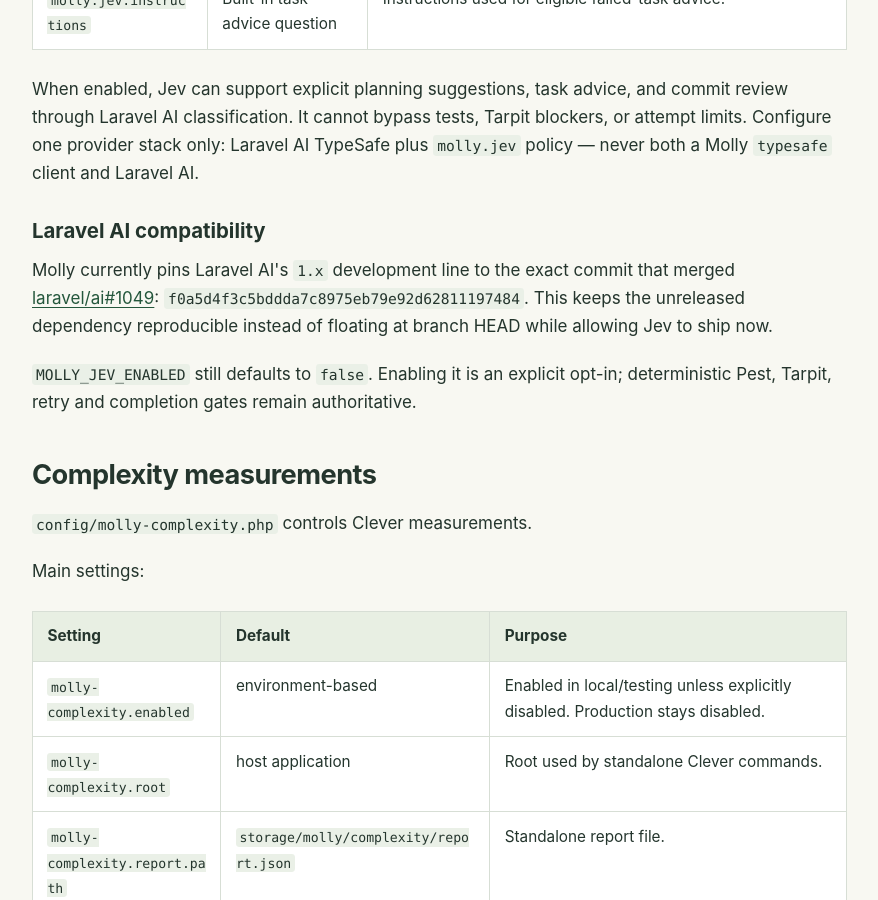
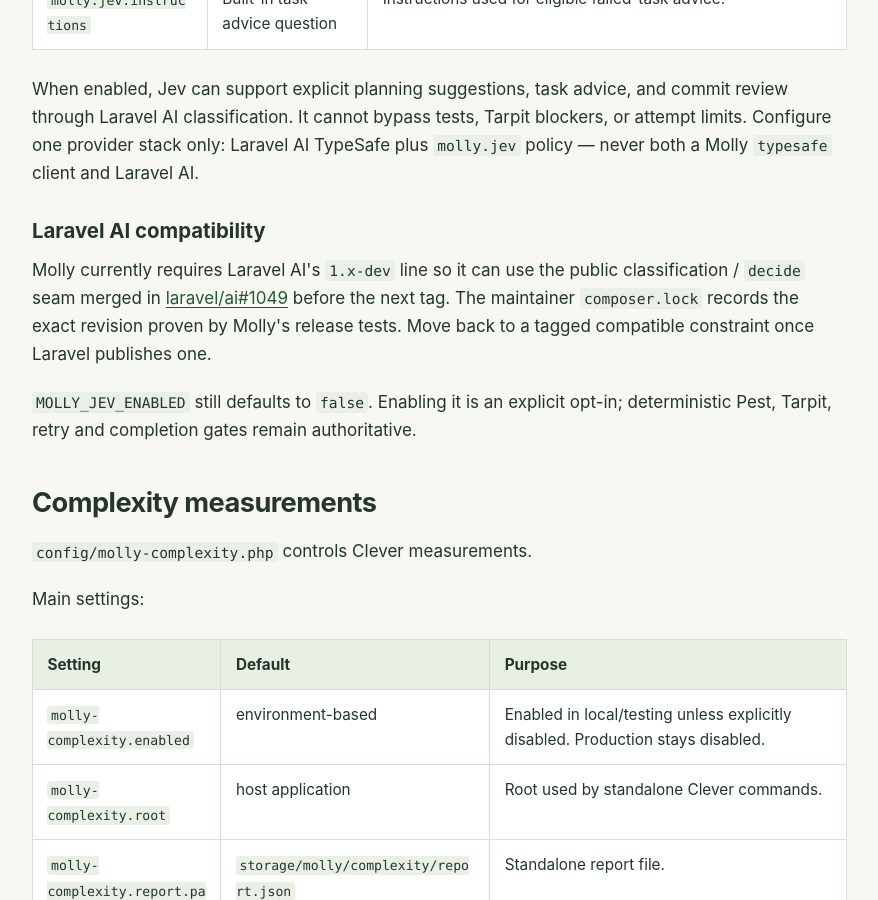
Before and after one commit to sifrious/molly, a Jekyll site: the page built from docs/reference/configuration.md, in a window 1280 px wide and 900 px high, scrolled down 3713 px. Shown: the whole window, without its empty margins (308-1186 px from the left). Built offline with Jekyll 4.4.1, drawn with Linux system fonts in a browser that asks for light colours.

Commit message:
MME-5200: document pre-tag Laravel AI release policy

```diff
--- a/docs/reference/configuration.md
+++ b/docs/reference/configuration.md
@@ -104,7 +104,7 @@ When enabled, Jev can support explicit planning suggestions, task advice, and co
 
 ### Laravel AI compatibility
 
-Molly currently pins Laravel AI's `1.x` development line to the exact commit that merged [laravel/ai#1049](https://github.com/laravel/ai/pull/1049): `f0a5d4f3c5bddda7c8975eb79e92d62811197484`. This keeps the unreleased dependency reproducible instead of floating at branch HEAD while allowing Jev to ship now.
+Molly currently requires Laravel AI's `1.x-dev` line so it can use the public classification / `decide` seam merged in [laravel/ai#1049](https://github.com/laravel/ai/pull/1049) before the next tag. The maintainer `composer.lock` records the exact revision proven by Molly's release tests. Move back to a tagged compatible constraint once Laravel publishes one.
 
 `MOLLY_JEV_ENABLED` still defaults to `false`. Enabling it is an explicit opt-in; deterministic Pest, Tarpit, retry and completion gates remain authoritative.
 
```
